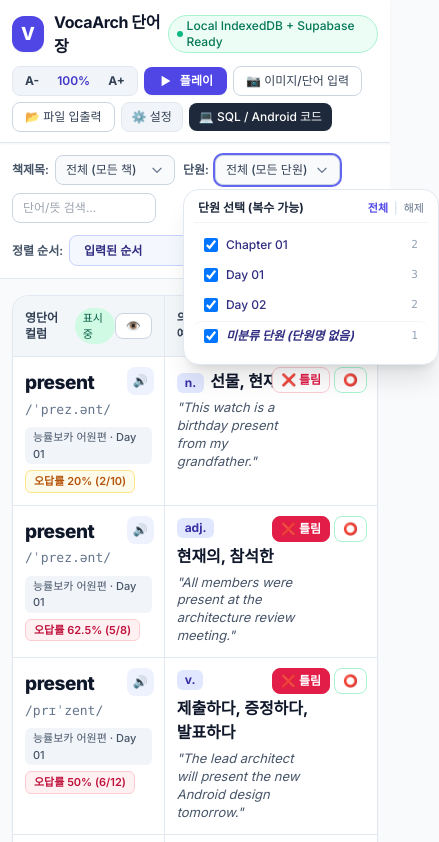
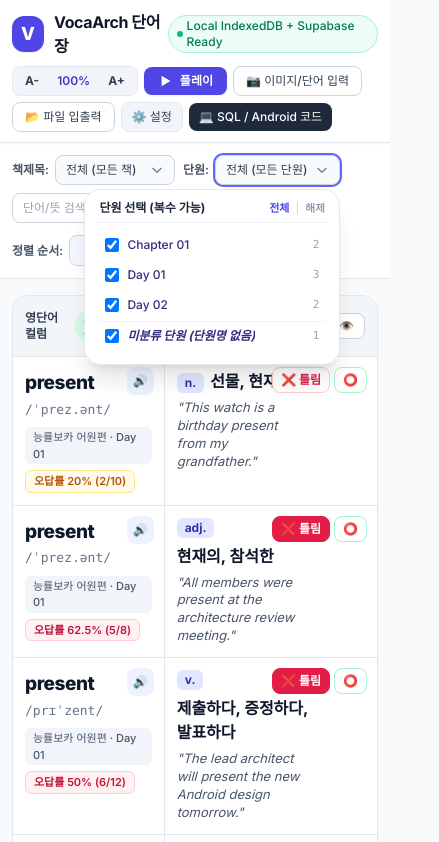
Before and after one commit to Run-GH/voca-arch-project, a plain HTML site: page index.html in a window 390 px wide. Both pictures are taken after a click on the button "전체 (모든 단원)". Shown: the top 842 px of the page, 439 px wide, since content can reach past the window. Drawn offline with nearby package versions, Linux system fonts and the light colour scheme.

Commit message:
fix: 모바일 화면에서 단원 선택 팝오버 메뉴 화면 벗어남 방지 (반응형 우측 정렬 및 뷰포트 충돌 방지)

```diff
--- a/index.html
+++ b/index.html
@@ -111,7 +111,7 @@
           </div>
 
           <!-- 책제목 체크박스 팝오버 메뉴 -->
-          <div id="menuBookCheckboxes" class="hidden absolute top-full left-0 mt-1 z-40 w-64 bg-white rounded-2xl shadow-xl border border-slate-200 p-2.5 text-xs space-y-1">
+          <div id="menuBookCheckboxes" class="hidden absolute top-full left-0 mt-1 z-40 w-64 max-w-[calc(100vw-24px)] bg-white rounded-2xl shadow-xl border border-slate-200 p-2.5 text-xs space-y-1">
             <div class="flex items-center justify-between pb-1.5 border-b border-slate-100 px-1">
               <span class="font-bold text-slate-800">책제목 선택 (복수 가능)</span>
               <div class="flex items-center gap-1.5 text-[11px]">
@@ -137,7 +137,7 @@
           </div>
 
           <!-- 단원 체크박스 팝오버 메뉴 -->
-          <div id="menuChapterCheckboxes" class="hidden absolute top-full left-0 mt-1 z-40 w-64 bg-white rounded-2xl shadow-xl border border-slate-200 p-2.5 text-xs space-y-1">
+          <div id="menuChapterCheckboxes" class="hidden absolute top-full right-0 sm:right-auto sm:left-0 mt-1 z-40 w-64 max-w-[calc(100vw-24px)] bg-white rounded-2xl shadow-xl border border-slate-200 p-2.5 text-xs space-y-1">
             <div class="flex items-center justify-between pb-1.5 border-b border-slate-100 px-1">
               <span class="font-bold text-slate-800">단원 선택 (복수 가능)</span>
               <div class="flex items-center gap-1.5 text-[11px]">
@@ -1845,17 +1845,40 @@
       const btnChapterToggle = document.getElementById("btnChapterDropdownToggle");
       const menuChapter = document.getElementById("menuChapterCheckboxes");
 
+      // 화면 이탈 방지 스마트 토글 함수
+      function toggleFilterDropdownMenu(menuToOpen, menuToClose) {
+        menuToClose.classList.add("hidden");
+        const willOpen = menuToOpen.classList.contains("hidden");
+        if (willOpen) {
+          menuToOpen.classList.remove("hidden");
+          // 화면 우측 및 좌측 이탈 방지 동적 정렬
+          menuToOpen.style.left = "";
+          menuToOpen.style.right = "";
+          const rect = menuToOpen.getBoundingClientRect();
+          const vw = window.innerWidth;
+          if (rect.right > vw - 12) {
+            menuToOpen.style.left = "auto";
+            menuToOpen.style.right = "0px";
+          }
+          const updatedRect = menuToOpen.getBoundingClientRect();
+          if (updatedRect.left < 12) {
+            menuToOpen.style.left = "0px";
+            menuToOpen.style.right = "auto";
+          }
+        } else {
+          menuToOpen.classList.add("hidden");
+        }
+      }
+
       // 드롭다운 열기/닫기 토글
       btnBookToggle.addEventListener("click", (e) => {
         e.stopPropagation();
-        menuChapter.classList.add("hidden");
-        menuBook.classList.toggle("hidden");
+        toggleFilterDropdownMenu(menuBook, menuChapter);
       });
 
       btnChapterToggle.addEventListener("click", (e) => {
         e.stopPropagation();
-        menuBook.classList.add("hidden");
-        menuChapter.classList.toggle("hidden");
+        toggleFilterDropdownMenu(menuChapter, menuBook);
       });
 
       // 팝오버 내부 클릭 시 닫히지 않도록 전파 방지
```
Also changed, not shown: web-app/index.html (+29 -6 lines).
